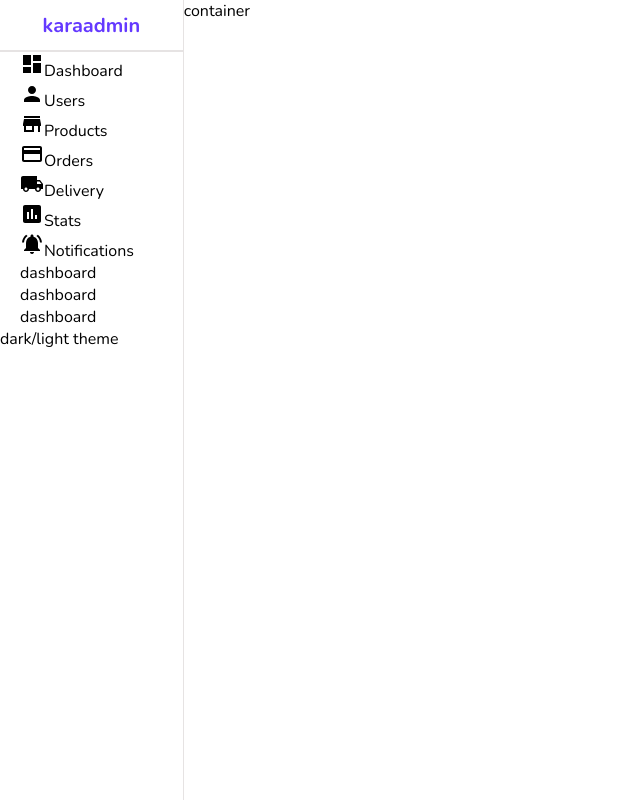
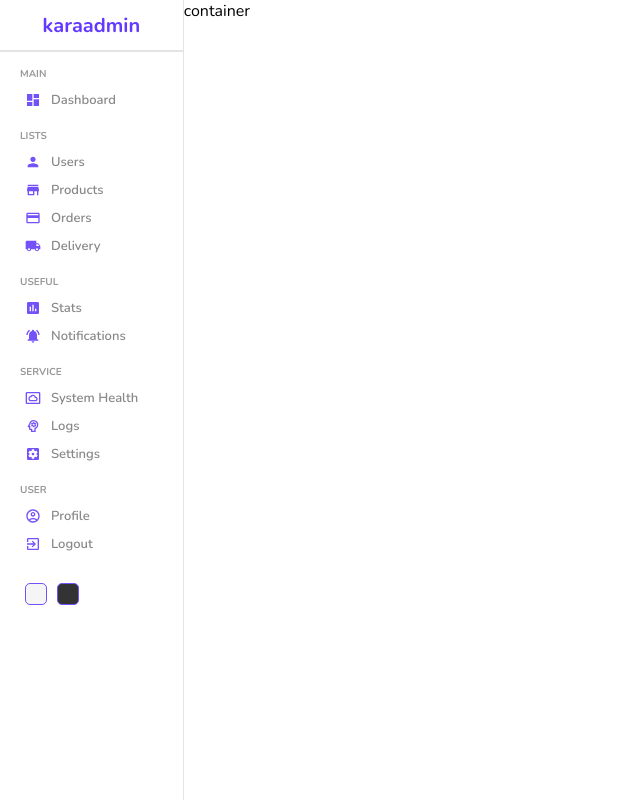
Before and after one commit to adityaaryanm4/admin-dashboard, a React (Create React App) app: page / in a window 1280 px wide. Shown: the whole page, without its empty margins (0-640 px from the left). Built offline with nearby package versions, Linux system fonts and the light colour scheme.

Commit message:
3rd commit

```diff
--- a/src/components/sidebar/Sidebar.jsx
+++ b/src/components/sidebar/Sidebar.jsx
@@ -7,6 +7,11 @@
 import InsertChartIcon from '@mui/icons-material/InsertChart';
 import NotificationsActiveIcon from '@mui/icons-material/NotificationsActive';
 import StoreMallDirectoryIcon from '@mui/icons-material/StoreMallDirectory';
+import SettingsApplicationsIcon from '@mui/icons-material/SettingsApplications';
+import SettingsSystemDaydreamOutlinedIcon from '@mui/icons-material/SettingsSystemDaydreamOutlined';
+import PsychologyOutlinedIcon from '@mui/icons-material/PsychologyOutlined';
+import AccountCircleOutlinedIcon from '@mui/icons-material/AccountCircleOutlined';
+import ExitToAppOutlinedIcon from '@mui/icons-material/ExitToAppOutlined';
 
 const Sidebar = () => {
   return (
@@ -17,20 +22,30 @@
       <hr />
       <div className="center">
         <ul>
-          <li><DashboardIcon /><span>Dashboard</span></li>
-          <li><PersonIcon /><span>Users</span></li>
-          <li><StoreMallDirectoryIcon /><span>Products</span></li>
-          <li><CreditCardIcon /><span>Orders</span></li>
-          <li><LocalShippingIcon /><span>Delivery</span></li>
-          <li><InsertChartIcon /><span>Stats</span></li>
-          <li><NotificationsActiveIcon /><span>Notifications</span></li>
-          <li><span>dashboard</span></li>
-          <li><span>dashboard</span></li>
-          <li><span>dashboard</span></li>
+          <p className="title">MAIN</p>
+          <li><DashboardIcon className='icon' /><span>Dashboard</span></li>
+          <p className="title">LISTS</p>
+          <li><PersonIcon className='icon' /><span>Users</span></li>
+          <li><StoreMallDirectoryIcon className='icon' /><span>Products</span></li>
+          <li><CreditCardIcon className='icon' /><span>Orders</span></li>
+          <li><LocalShippingIcon className='icon' /><span>Delivery</span></li>
+          <p className="title">USEFUL</p>
+          <li><InsertChartIcon className='icon' /><span>Stats</span></li>
+          <li><NotificationsActiveIcon className='icon' /><span>Notifications</span></li>
+          <p className="title">SERVICE</p>
+          <li><SettingsSystemDaydreamOutlinedIcon className='icon' /><span>System Health</span></li>
+          <li><PsychologyOutlinedIcon className='icon' /><span>Logs</span></li>
+          <li><SettingsApplicationsIcon className='icon' /><span>Settings</span></li>
+          <p className="title">USER</p>
+          <li><AccountCircleOutlinedIcon className='icon' /><span>Profile</span></li>
+          <li><ExitToAppOutlinedIcon className='icon' /><span>Logout</span></li>
 
         </ul>
       </div>
-      <div className="bottom">dark/light theme</div>
+      <div className="bottom">
+        <div className="colorOption"></div>
+        <div className="colorOption"></div>
+      </div>
     </div>
   )
 }
--- a/src/components/sidebar/sidebar.scss
+++ b/src/components/sidebar/sidebar.scss
@@ -16,16 +16,71 @@
             color: #6439ff;
         }
     }
-    hr{
+
+    hr {
         border: 0.5px solid rgb(230, 227, 227);
         height: 0;
     }
-    .center{
+
+    .center {
         padding-left: 20px;
-        ul{
+
+        ul {
             list-style: none;
             margin: 0;
             padding: 0;
+
+            .title {
+                font-size: 10px;
+                font-weight: bold;
+                color: #999;
+                margin-top: 15px;
+                margin-bottom: 5px;
+            }
+
+            li {
+                display: flex;
+                align-items: center;
+                padding: 5px;
+                cursor: pointer;
+
+                &:hover {
+                    background-color: #ece8ff;
+                }
+
+                span {
+                    font-size: 13px;
+                    font-weight: 600;
+                    color: #888;
+                    margin-left: 10px;
+                }
+
+                .icon {
+                    font-size: 16px;
+                    color: #7451f8;
+                }
+            }
+        }
+    }
+
+    .bottom {
+        display: flex;
+        margin: 20px;
+
+        .colorOption {
+            height: 20px;
+            width: 20px;
+            border: 1px solid #7451f8;
+            border-radius: 5px;
+            margin: 5px;
+            cursor: pointer;
+
+            &:nth-child(1){
+                background-color: whitesmoke;
+            }
+            &:nth-child(2){
+                background-color: #333;
+            }
         }
     }
 
```
